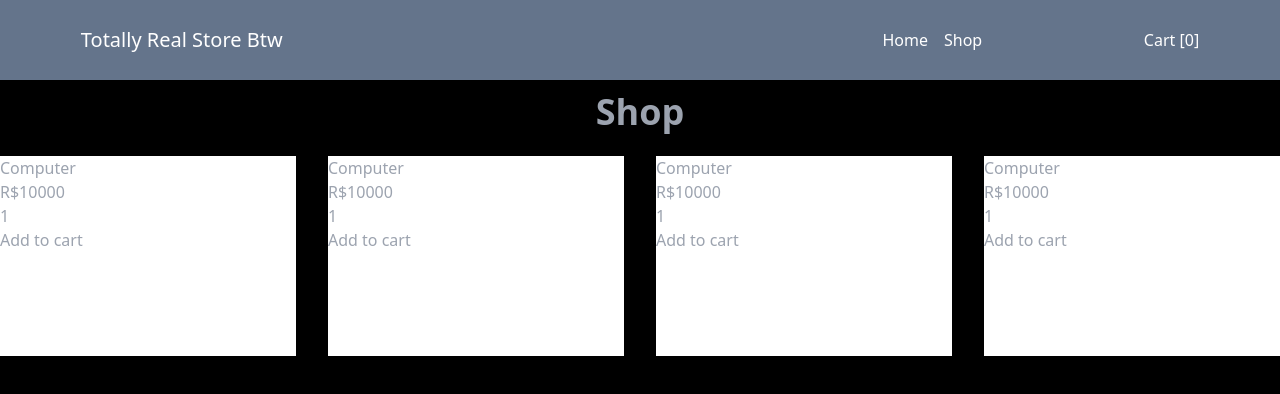
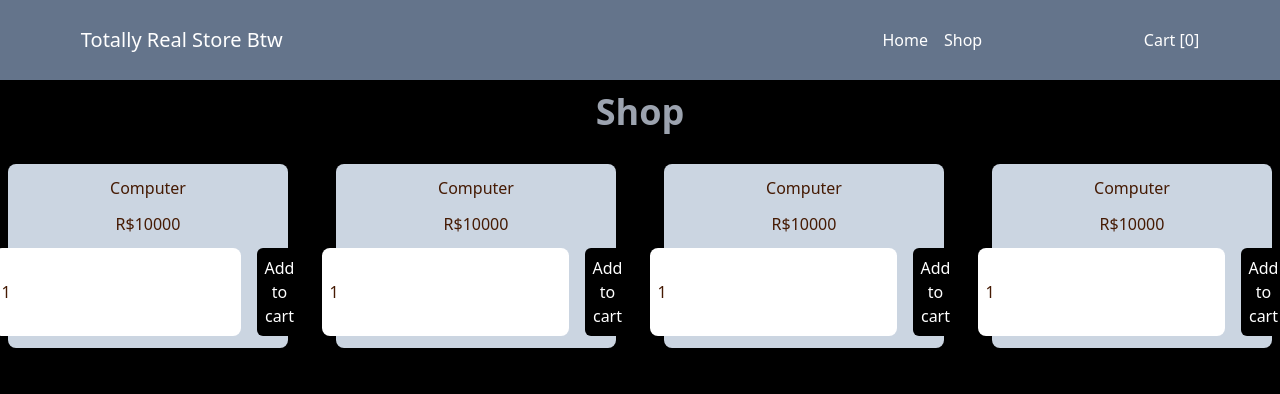
Before and after one commit to Adithya-why/ecom, a React (Vite) app: page /shop in a window 1280 px wide. Shown: the top 394 px of the page. Built offline with nearby package versions, Linux system fonts and the light colour scheme.

Commit message:
finished styling the items component

```diff
--- a/src/shop/Item.jsx
+++ b/src/shop/Item.jsx
@@ -5,7 +5,7 @@ export default function Item({name , price}){
 
 
     return(
-        <div className="item bg-white text-gray-400">
+        <div className="item bg-slate-300 text-amber-950 rounded-lg m-2 flex flex-col items-center justify-evenly">
             <div>
                 {name}
             </div>
@@ -14,9 +14,9 @@ export default function Item({name , price}){
                 {price}
             </div>
 
-            <div>
-                <input type="text" defaultValue={1} />
-                <button>Add to cart</button>
+            <div className="flex gap-4">
+                <input className = "rounded-lg p-2" type="text" defaultValue={1} />
+                <button className="bg-black text-white p-2 rounded-md">Add to cart</button>
 
             </div>
         </div>
```
